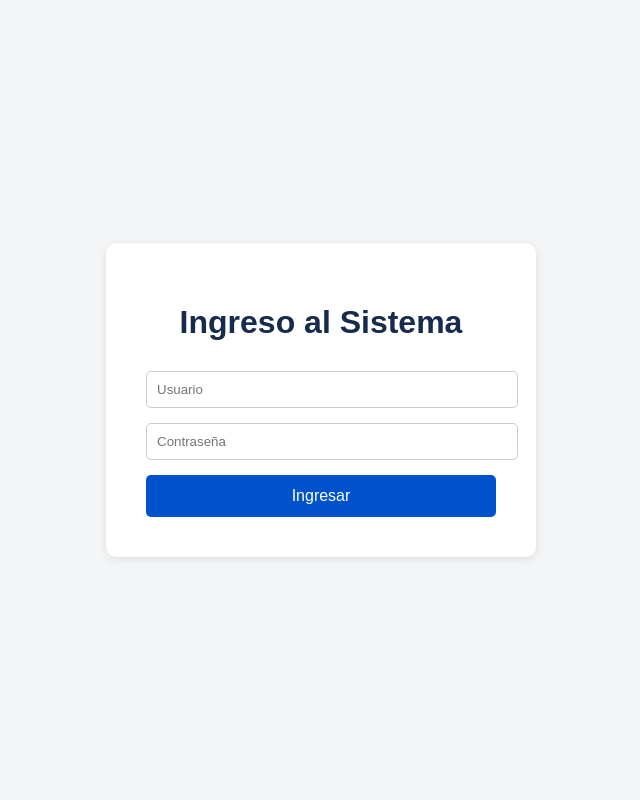
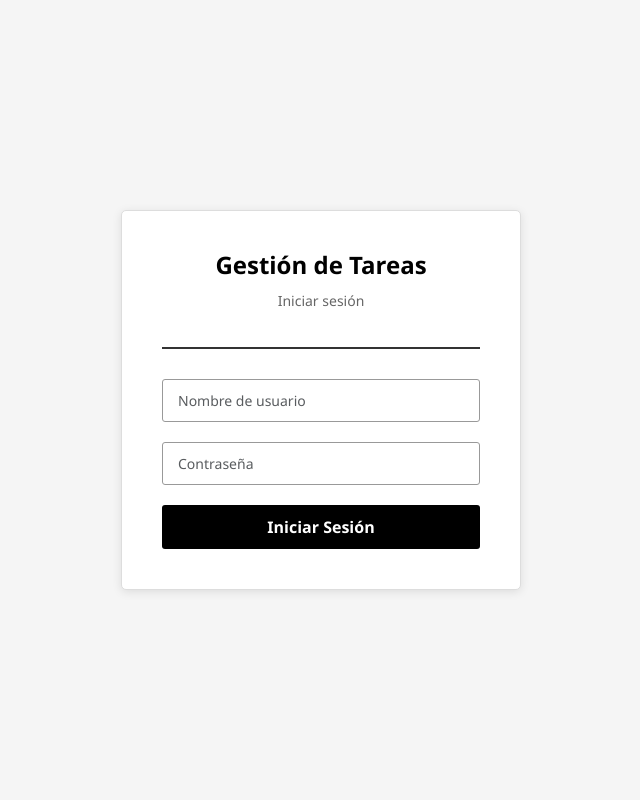
Before and after one commit to crisdouglasb-gg/gestion_tareas_colaborativas, a Django app: page /login/ in a window 1280 px wide. Shown: the whole page, without its empty margins (319-959 px from the left). Run offline with Django 5.2, Linux system fonts and the light colour scheme.

Commit message:
Mejora visual del login - frontend

```diff
--- a/config/settings.py
+++ b/config/settings.py
@@ -64,7 +64,7 @@ ROOT_URLCONF = 'config.urls'
 TEMPLATES = [
     {
         'BACKEND': 'django.template.backends.django.DjangoTemplates',
-        'DIRS': [BASE_DIR / 'config/templates'],
+        'DIRS': [BASE_DIR / 'templates', BASE_DIR / 'config/templates'],
         'APP_DIRS': True,
         'OPTIONS': {
             'context_processors': [
--- a/config/templates/usuarios/login.html
+++ b/config/templates/usuarios/login.html
@@ -1,144 +1,103 @@
 <!DOCTYPE html>
 <html lang="es">
-
 <head>
-
     <meta charset="UTF-8">
-
-    <title>Login Sistema Kanban</title>
-
+    <meta name="viewport" content="width=device-width, initial-scale=1.0">
+    <title>Login - Gestión de Tareas Colaborativas</title>
+    <link href="https://cdn.jsdelivr.net/npm/bootstrap@5.3.0/dist/css/bootstrap.min.css" rel="stylesheet">
     <style>
-
         body {
-
-            font-family: Arial, sans-serif;
-            background-color: #f4f5f7;
-
+            background: #f5f5f5;
+            min-height: 100vh;
             display: flex;
+            align-items: center;
             justify-content: center;
-            align-items: center;
-
-            height: 100vh;
-            margin: 0;
-
+            font-family: 'Segoe UI', Tahoma, Geneva, Verdana, sans-serif;
         }
-
-        .contenedor-login {
-
-            background-color: white;
-
+        .login-container {
+            background: white;
+            border-radius: 5px;
+            border: 1px solid #ddd;
+            box-shadow: 0 2px 10px rgba(0, 0, 0, 0.1);
             padding: 40px;
-
-            border-radius: 10px;
-
-            width: 350px;
-
-            box-shadow: 0px 2px 8px rgba(0,0,0,0.1);
-
+            width: 100%;
+            max-width: 400px;
         }
-
-        h1 {
-
-            color: #172b4d;
+        .login-header {
+            text-align: center;
             margin-bottom: 30px;
-            text-align: center;
-
+            border-bottom: 2px solid #333;
+            padding-bottom: 20px;
         }
-
-        input {
-
+        .login-header h1 {
+            color: #000;
+            font-weight: 700;
+            margin-bottom: 10px;
+            font-size: 24px;
+        }
+        .login-header p {
+            color: #666;
+            font-size: 14px;
+        }
+        .form-group {
+            margin-bottom: 20px;
+        }
+        .form-control {
+            border: 1px solid #999;
+            border-radius: 3px;
+            padding: 10px 15px;
+            font-size: 14px;
+            transition: all 0.3s ease;
+        }
+        .form-control:focus {
+            border-color: #000;
+            box-shadow: 0 0 0 0.2rem rgba(0, 0, 0, 0.1);
+            outline: none;
+        }
+        .btn-login {
+            background: #000;
+            border: none;
+            padding: 10px;
+            font-weight: 600;
+            border-radius: 3px;
             width: 100%;
-
-            padding: 10px;
-
-            margin-bottom: 15px;
-
-            border-radius: 5px;
-
-            border: 1px solid #ccc;
-
+            color: white;
+            transition: all 0.3s ease;
+            cursor: pointer;
         }
-
-        button {
-
-            width: 100%;
-
-            padding: 12px;
-
-            border: none;
-
-            border-radius: 5px;
-
-            background-color: #0052cc;
-
-            color: white;
-
-            font-size: 16px;
-
-            cursor: pointer;
-
+        .btn-login:hover {
+            background: #333;
         }
-
-        button:hover {
-
-            background-color: #0747a6;
-
+        .alert {
+            border-radius: 3px;
+            font-size: 14px;
         }
-
-        .error {
-
-            color: red;
-
-            margin-bottom: 15px;
-
-        }
-
     </style>
-
 </head>
-
 <body>
-
-    <div class="contenedor-login">
-
-        <h1>Ingreso al Sistema</h1>
+    <div class="login-container">
+        <div class="login-header">
+            <h1>Gestión de Tareas</h1>
+            <p>Iniciar sesión</p>
+        </div>
 
         {% if form.errors %}
-
-            <div class="error">
-
-                Usuario o contraseña incorrectos.
-
-            </div>
-
+        <div class="alert alert-danger mb-3">
+            Usuario o contraseña incorrectos.
+        </div>
         {% endif %}
 
         <form method="POST">
-
             {% csrf_token %}
-
-            <input
-                type="text"
-                name="username"
-                placeholder="Usuario"
-            >
-
-            <input
-                type="password"
-                name="password"
-                placeholder="Contraseña"
-            >
-
-            <button type="submit">
-
-                Ingresar
-
-            </button>
-
+            <div class="form-group">
+                <input type="text" name="username" class="form-control" placeholder="Nombre de usuario" autocomplete="username" maxlength="150" required id="id_username">
+            </div>
+            <div class="form-group">
+                <input type="password" name="password" class="form-control" placeholder="Contraseña" autocomplete="current-password" required id="id_password">
+            </div>
+            <button type="submit" class="btn-login">Iniciar Sesión</button>
         </form>
-
     </div>
-
+    <script src="https://cdn.jsdelivr.net/npm/bootstrap@5.3.0/dist/js/bootstrap.bundle.min.js"></script>
 </body>
-
 </html>
```
Also changed, not shown: templates/registration/login.html (+93 -123 lines).
